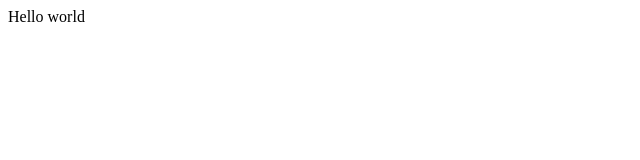
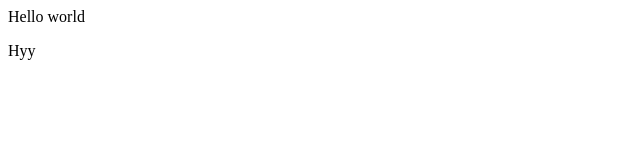
Before and after one commit to durgeshborole/demogit, a plain HTML site: page index.html in a window 1280 px wide. Shown: the full height of the page, 0-640 px from the left. Drawn offline with Linux system fonts and the light colour scheme.

Commit message:
Commited

```diff
--- a/index.html
+++ b/index.html
@@ -1 +1,2 @@
 <p>Hello world</p>
+<p>Hyy</p>
```
